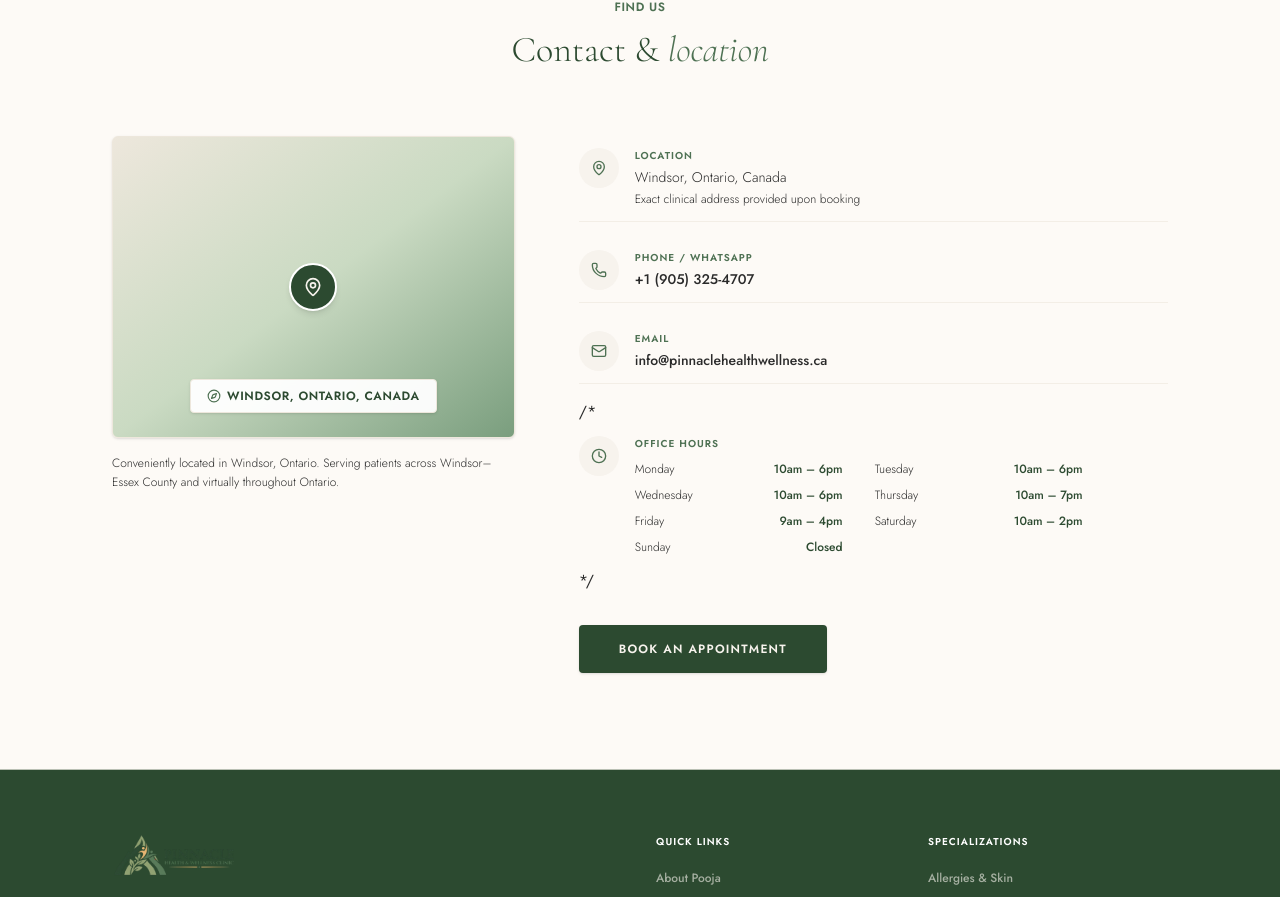
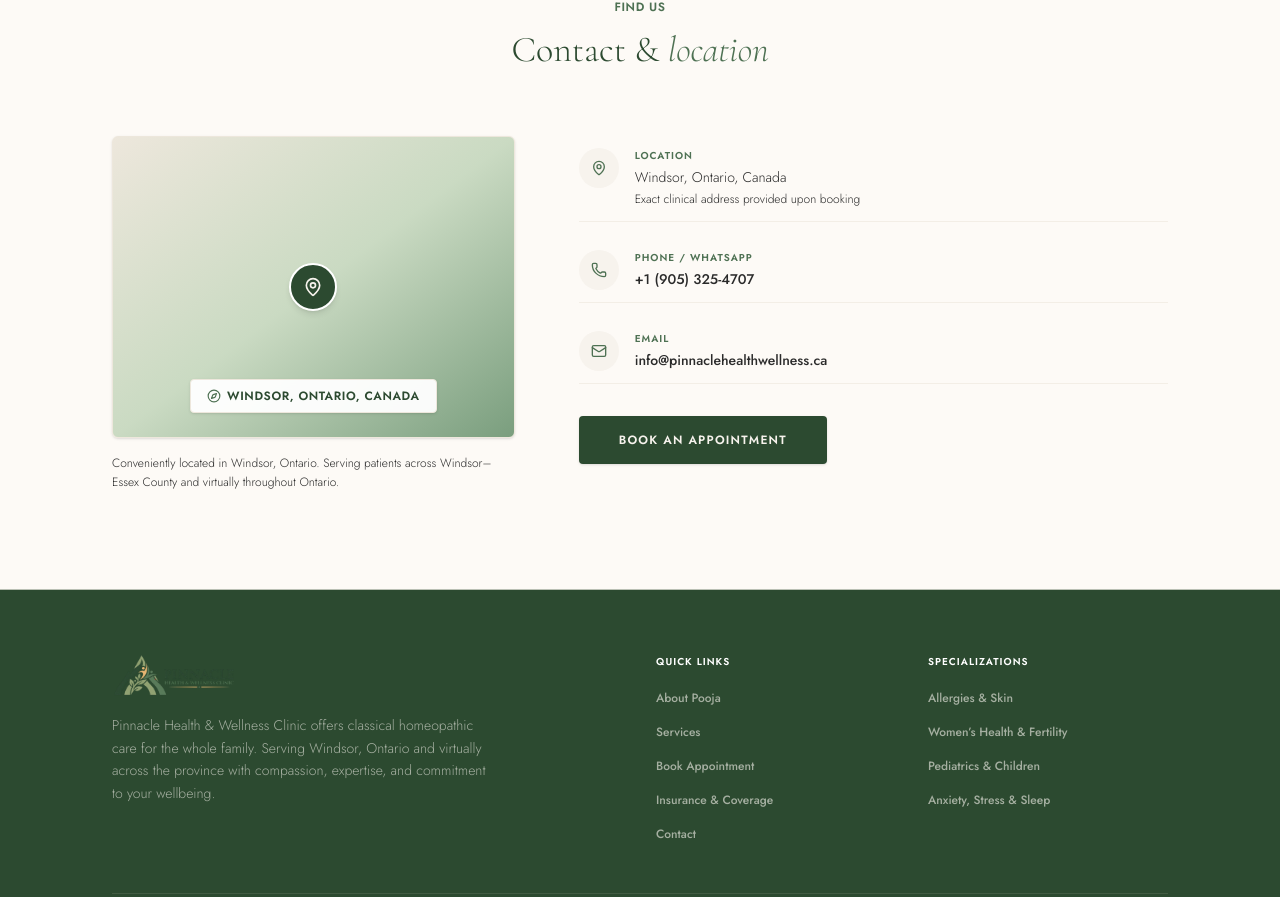
Before and after one commit to dharu0908/pinnacle-health, a React (Vite) app: page / in a window 1280 px wide. Shown: the part 5257-6154 px from the top of the page. Built offline with nearby package versions, Linux system fonts and the light colour scheme.

Commit message:
Remove commented office hours section
Removed commented-out code for displaying office hours.

```diff
--- a/src/components/Contact.tsx
+++ b/src/components/Contact.tsx
@@ -128,25 +128,7 @@
                 </div>
               </div>
 
-              /* {/* Item: Hours */}
-              <div className="flex gap-4 py-3">
-                <div className="w-10 h-10 bg-cream rounded-full flex items-center justify-center flex-shrink-0 text-sage-dark">
-                  <Clock className="w-4 h-4" />
-                </div>
-                <div className="w-full">
-                  <h4 className="text-[10px] font-bold tracking-widest uppercase text-sage-dark mb-2">
-                    Office Hours
-                  </h4>
-                  <div className="grid grid-cols-1 sm:grid-cols-2 gap-x-8 gap-y-1.5 max-w-md">
-                    {OFFICE_HOURS.map((oh, i) => (
-                      <div key={i} className="flex justify-between items-center text-xs py-0.5 border-b border-cream-dark/20 sm:border-none">
-                        <span className="text-text-soft font-light">{oh.day}</span>
-                        <span className="text-forest font-medium">{oh.hours}</span>
-                      </div>
-                    ))}
-                  </div>
-                </div>
-              </div> */
+
 
             </div>
 
```
